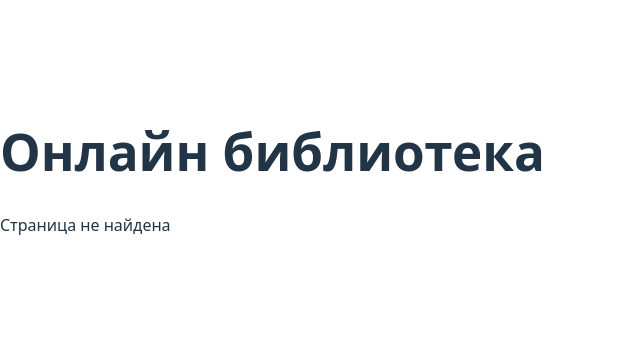
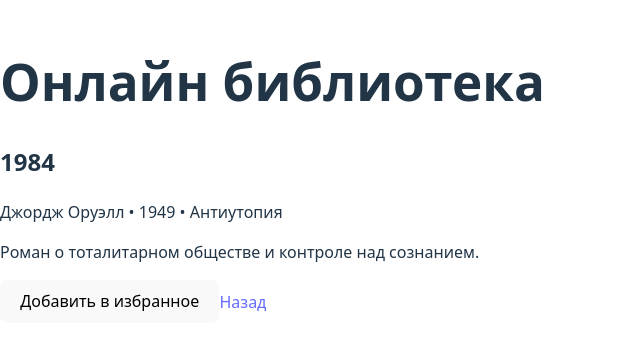
Before and after one commit to IrinaRyazanskaya/online-library, a React (Vite) app: page /book/1 in a window 1280 px wide. Shown: the part 229-578 px from the top of the page, without its empty margins (0-640 px from the left). Built offline with nearby package versions, Linux system fonts and the light colour scheme.

Commit message:
Добавила страницу Детали о книге

```diff
--- a/src/app.tsx
+++ b/src/app.tsx
@@ -2,6 +2,7 @@ import { Route, Routes } from "react-router-dom";
 
 import { Catalog } from "./pages/catalog";
 import { Favorites } from "./pages/favorites";
+import { BookDetails } from "./pages/book-details";
 
 function App() {
   return (
@@ -10,6 +11,7 @@ function App() {
       <Routes>
         <Route path="/" element={<Catalog />} />
         <Route path="/favorites" element={<Favorites />} />
+        <Route path="/book/:id" element={<BookDetails/>} />
         <Route path="*" element={<p>Страница не найдена</p>} />
       </Routes>
     </main>
--- a/src/hooks/use-favorites.ts
+++ b/src/hooks/use-favorites.ts
@@ -11,7 +11,7 @@ export function useFavorites() {
 
   const hasFavorite = useCallback(
     (id: number) => {
-      favoriteIds.includes(id);
+      return favoriteIds.includes(id);
     },
     [favoriteIds],
   );
--- /dev/null
+++ b/src/pages/book-details/book-details.tsx
@@ -0,0 +1,51 @@
+import { useMemo } from "react";
+import { Link, useParams } from "react-router-dom";
+
+import { useFavorites } from "../../hooks/use-favorites";
+import type { Book } from "../../types";
+
+import booksJson from "../../data/books.json" with { type: "json" };
+
+const books = booksJson as Book[];
+
+export function BookDetails() {
+  const { id } = useParams();
+  const bookId = Number(id);
+  const book = useMemo(() => {
+    return books.find((book) => book.id === bookId);
+  }, [bookId]);
+
+  const { hasFavorite, toggleFavorite } = useFavorites();
+
+  if (!book)
+    return (
+      <p>
+        Книга не найдена. <Link to="/">Вернуться в каталог</Link>
+      </p>
+    );
+
+  return (
+    <article className="details">
+      <header>
+        <h2>{book.title}</h2>
+        <p className="muted">
+          {book.author} • {book.year} • {book.genre}
+        </p>
+      </header>
+
+      <p>{book.description}</p>
+
+      <div className="details__actions">
+        <button
+          className={"button " + (hasFavorite(book.id) ? "button_secondary" : "button_primary")}
+          onClick={() => toggleFavorite(book.id)}
+        >
+          {hasFavorite(book.id) ? "Убрать из избранного" : "Добавить в избранное"}
+        </button>
+        <Link className="button button_ghost" to="/">
+          Назад
+        </Link>
+      </div>
+    </article>
+  );
+}
--- /dev/null
+++ b/src/pages/book-details/index.ts
@@ -0,0 +1 @@
+export * from "./book-details";
```
